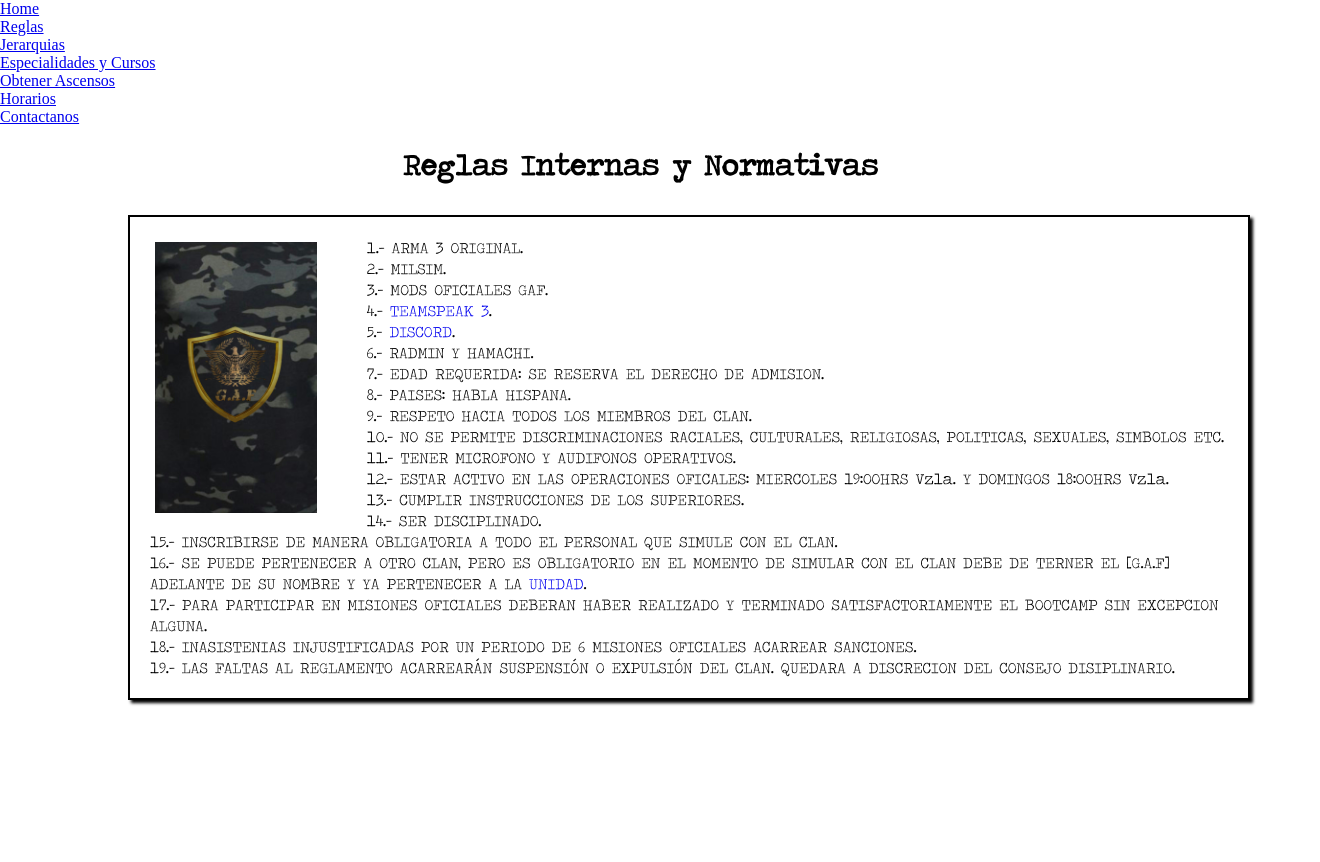
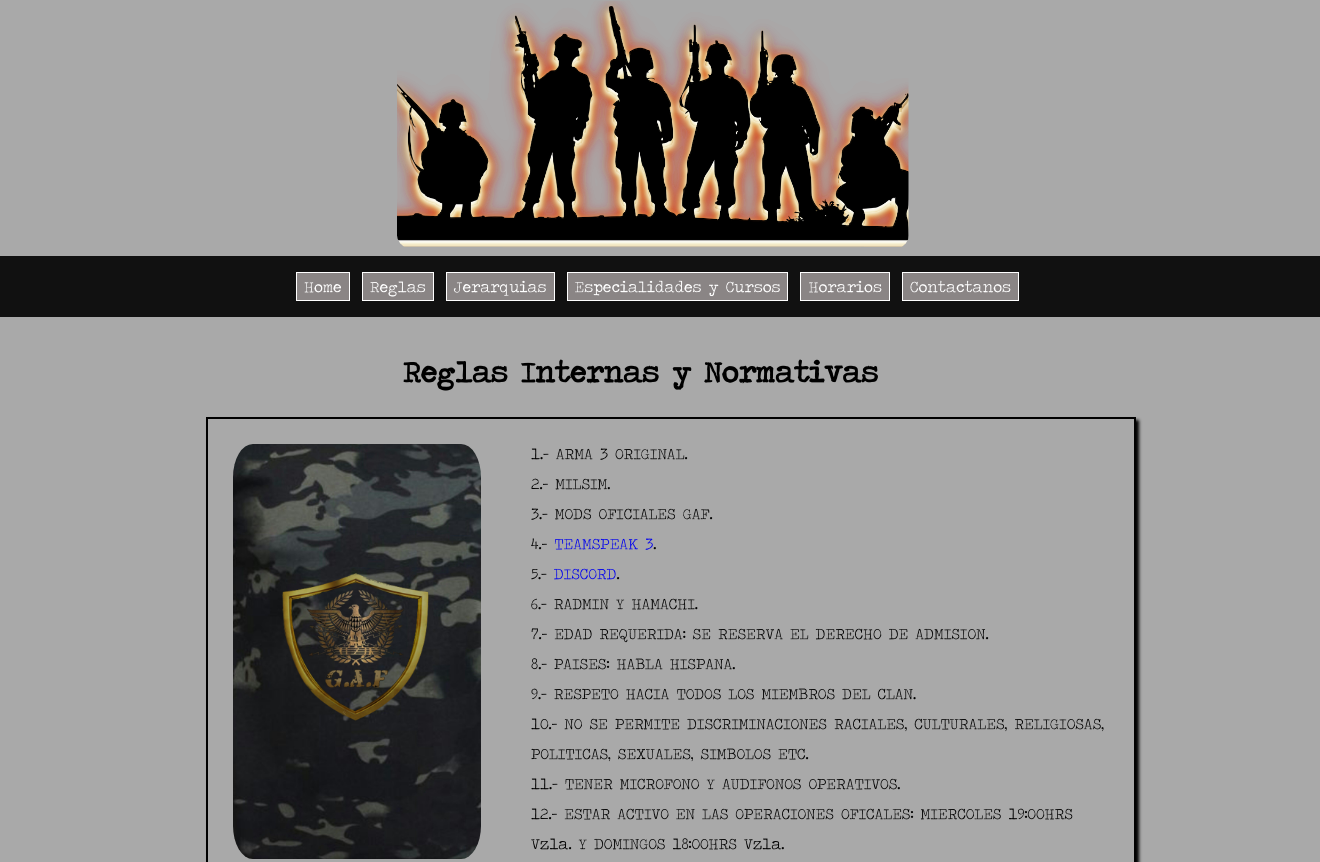
Before and after one commit to Kuroko0o/Arma3, a plain HTML site: page html/reglas.html in a window 1280 px wide. Shown: the top 862 px of the page, 1320 px wide, since content can reach past the window. Before the commit the page ends 800 px from the top, so only its background shows below. Drawn offline with Linux system fonts and the light colour scheme.

Commit message:
creacion de pagina jerarquias y modificaciones a reglas

```diff
--- a/css/style.css
+++ b/css/style.css
@@ -36,9 +36,7 @@ html, body {
 
 }
 
-h1,p{
-    font-family: "Traveling _Typewriter";
-}
+
  h1{
      text-align: center;
      font-size: 30px;
@@ -67,6 +65,10 @@ h1,p{
      width: 50%;
  }
 
+ .sobre, .subintro{
+     line-height: 30px;
+ }
+
  .subraya {
      text-decoration-line: underline;
  }
@@ -93,10 +95,10 @@ h1,p{
     float: left;
     margin-bottom: 40px;
  }
+
  #navegador ul{
      list-style-type: none;
      text-align: center;
-     font-family: "Traveling _Typewriter";
 }
 
 nav ul li{
@@ -140,21 +142,20 @@ nav ul li{
     margin: 25px;
     height: 4rem;
     background-color: #e2e2e2;
-    font-family: "Traveling _Typewriter";
   }
 
   .fondo{
       background-image: url(../image/cabecera.png);
-      background-color: transparent;
       background-size: 100% 100%;
       height: 40%;
-      width: 75%;
+      width: 70%;
       display: block;
-      margin: auto;
+      margin-left: 15%;
       border-radius: 10%;
 
   }
 
   body{
       background-color: darkgray;
+      font-family: "Traveling _Typewriter";
   }
--- a/css/style_reglas.css
+++ b/css/style_reglas.css
@@ -15,8 +15,18 @@ html, body {
     font-style: normal;
 }
 
-h1, p{
+body{
+    background-color: darkgray;
     font-family: "Traveling _Typewriter"
+}
+
+img{
+    background-color: transparent;
+    background-size: 100% 50%;
+    width: 40%;
+    display: block;
+    margin-left: 31%;
+    border-radius: 8%;
 }
 
 h1{
@@ -24,11 +34,13 @@ h1{
     text-align: center;
     margin-bottom: 20px;
     margin-top: 20px;
+    line-height: 30px;
 }
 
 p{
     margin: 30px;
-    margin-left: 10%;
+    margin-left: 15%;
+    margin-right: 10%;
     border: black 2px solid;
     text-align: left;
     padding: 20px;
@@ -44,6 +56,7 @@ p{
 
 .contenido{
     overflow: initial;
+    line-height: 30px;
 }
 .lateral{
     float: left;
@@ -52,6 +65,59 @@ p{
     margin-right: 50px;
     position: relative;
     z-index: 1;
-    width: 15%;
+    width: 28%;
+}
 
+nav{
+    background: rgba(0,0,0,0.9);
+    width: 100%;
+    position: static;
+    z-index: 10;
+    float: left;
+    margin-bottom: 40px;
+ }
+ #navegador ul{
+     list-style-type: none;
+     text-align: center;
+     font-family: "Traveling _Typewriter";
 }
+
+nav ul li{
+    font-size: 16px;
+}
+
+#navegador, ul li a {
+    display: inline;
+    padding: 20px;
+    text-decoration: none;
+}
+ #navegador li{
+     display: inline;
+     text-align: center;
+     margin: 0 5px 0 0;
+ }
+
+ #navegador li a {
+    padding: 3px 7px 3px 7px;
+    color: white;
+    background-color: #8a8585;
+    border: 1px solid white;
+    text-decoration: none;
+ }
+
+ #navegador li a:hover{
+    background-color: #333333;
+    color: #ffffff;
+ }
+
+ .wrapper {
+    min-height: calc(100% -4rem);
+    padding: 20px;
+  }
+
+ .footer {
+    margin: 25px;
+    height: 4rem;
+    background-color: #e2e2e2;
+    font-family: "Traveling _Typewriter";
+  }
--- a/html/reglas.html
+++ b/html/reglas.html
@@ -8,13 +8,16 @@
 </head>
 <body>
 
+    <div class="cabeza">
+        <img src="../image/fondo_elevado.png" alt="Soldados Presentes">
+    </div>
+
     <nav id="navegador">
         <ul class="tabs">
             <li><a href="../index.html">Home</a></li>
             <li><a href="../html/reglas.html">Reglas</a></li>
-            <li><a href="#Jerarquias">Jerarquias</a></li>
+            <li><a href="../html/jerarquias.html">Jerarquias</a></li>
             <li><a href="#Cursos">Especialidades y Cursos</a></li>
-            <li><a href="#Ascensos">Obtener Ascensos</a></li>
             <li><a href="#Horarios">Horarios</a></li>
             <li><a href="#Contactanos">Contactanos</a></li>
         </ul>
@@ -59,10 +62,10 @@
                 QUEDARA A DISCRECION DEL CONSEJO DISIPLINARIO.<br>
             </p>
         </div>
+    </div>
 
-        <div>
-
-        </div>
-    </div>
+    <footer class="footer">
+        <span>Todos los derechos reservados...</span>
+    </footer>
 </body>
 </html>
```
Also changed, not shown: html/jerarquias.html (added, +103 -0 lines), index.html (+2 -3 lines), image/cinta.jpg (added), image/cinta_antiguo.jpg (added), image/estrellas.jpg (added), image/fondo_elevado.png (added), image/fondo_opcion.jpg, image/pergamino.png (added), image/rangos.jpg (added).
